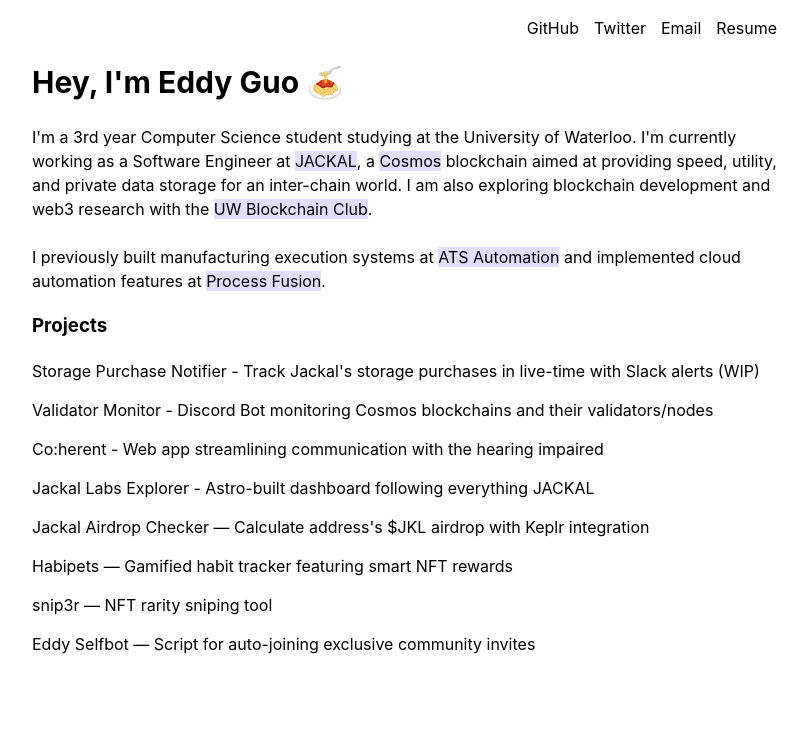
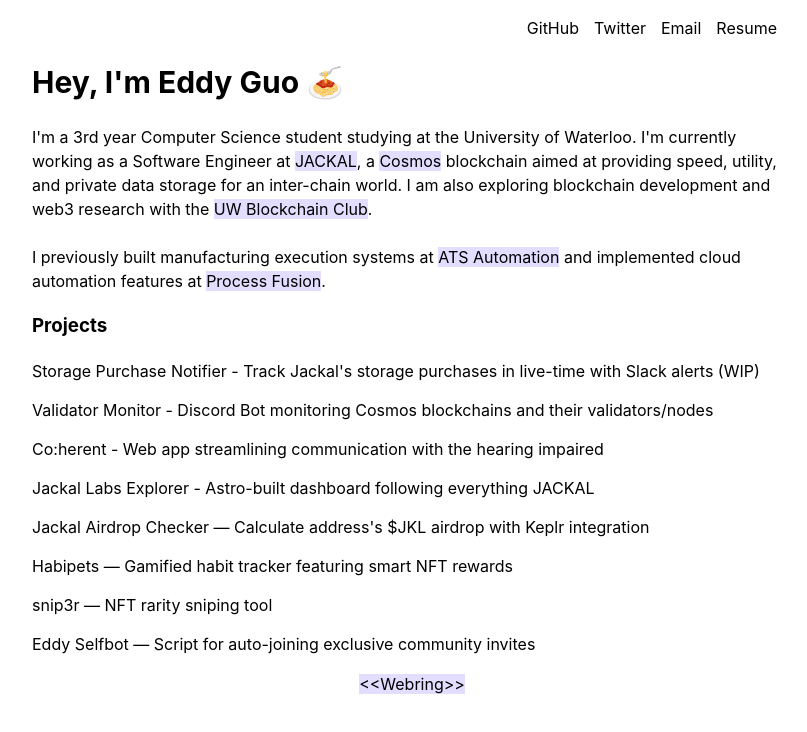
Before and after one commit to eddy-guo/eddyguo-website, a Next.js app: page / in a window 1280 px wide. Shown: the top 732 px of the page, without its empty margins (238-1045 px from the left). Built offline with nearby package versions, Linux system fonts and the light colour scheme.

Commit message:
add webring links

```diff
--- a/pages/index.js
+++ b/pages/index.js
@@ -72,7 +72,8 @@
             <li>
               <Link href="https://github.com/eddy-guo/storage-purchase-notifier">
                 <a target="_blank">
-                  Storage Purchase Notifier - Track Jackal's storage purchases in live-time with Slack alerts (WIP)
+                  Storage Purchase Notifier - Track Jackal's storage purchases
+                  in live-time with Slack alerts (WIP)
                 </a>
               </Link>
             </li>
@@ -129,6 +130,19 @@
               </Link>
             </li>
           </ul>
+          <div className="footer">
+            <span>
+              <Link href="https://d3l-n3st.vercel.app/prev">
+                <a>&lt;&lt;</a>
+              </Link>
+              <Link href="https://d3l-n3st.vercel.app/">
+                <a>Webring</a>
+              </Link>
+              <Link href="https://d3l-n3st.vercel.app/next">
+                <a>&gt;&gt;</a>
+              </Link>
+            </span>
+          </div>
         </div>
         {/* <div className="research">
           <h3>Research</h3>
--- a/styles/global.css
+++ b/styles/global.css
@@ -79,3 +79,7 @@
 #projects-list > li > a {
   background: transparent;
 }
+
+.footer {
+  text-align: center;
+}
```
